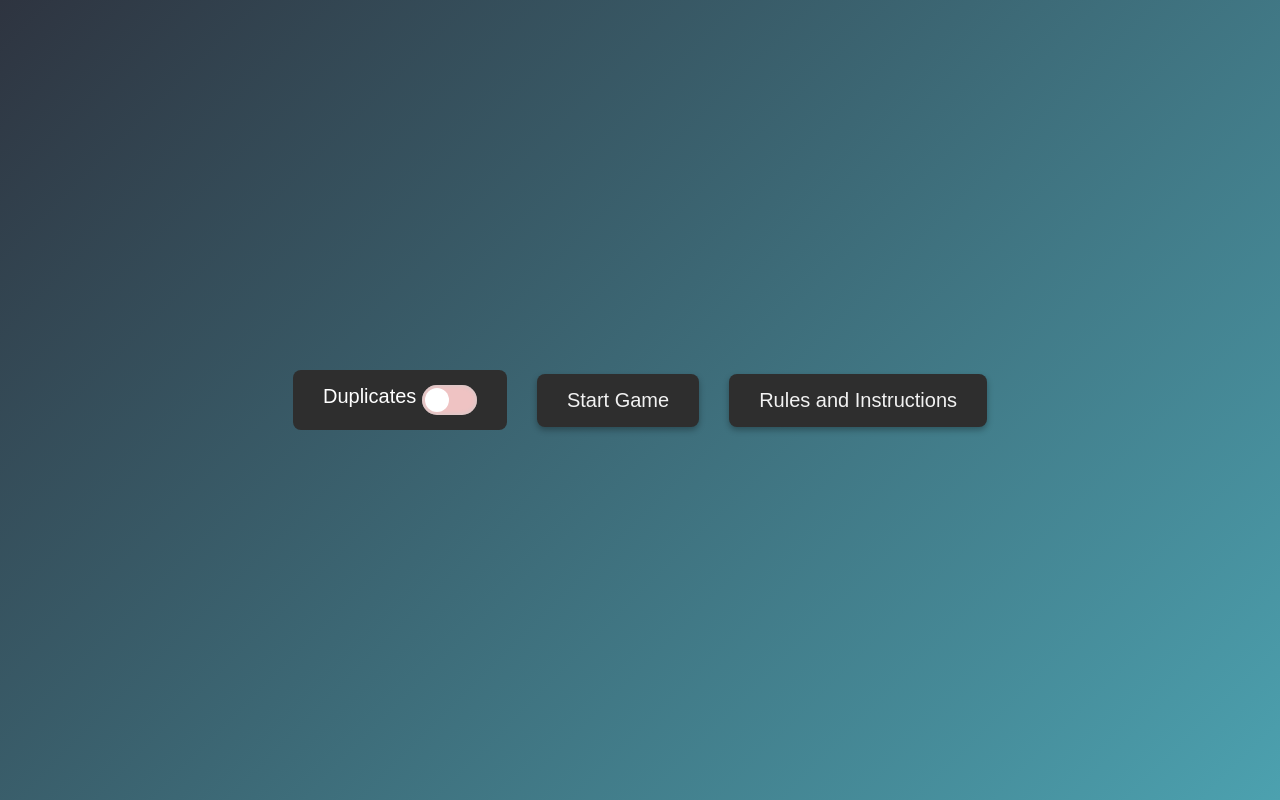
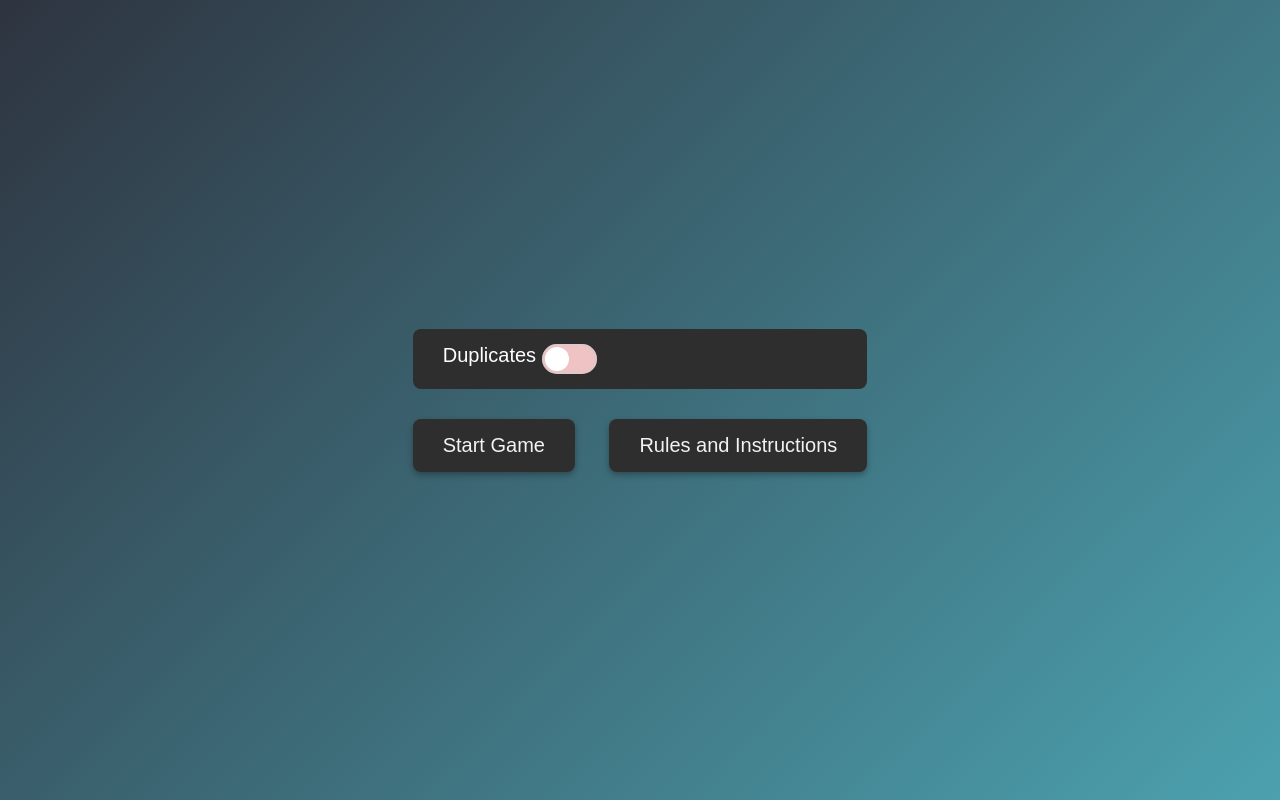
Before and after one commit to merndeveloper786/mastermindgame, a plain HTML site: page mm-game/index.html in a window 1280 px wide. Drawn offline with nearby package versions, Linux system fonts and the light colour scheme.

Commit message:
implement

```diff
--- a/mm-game/index.html
+++ b/mm-game/index.html
@@ -13,8 +13,9 @@
   </head>
   <body>
     <!-- MAIN MENU -->
-    <div class="toggle-container">
-        <span class="btn ">Duplicates</span>
+    <div class="main-menu">
+      <div class="toggle-container">
+        <span class="btn">Duplicates</span>
         <label class="switch">
           <input type="checkbox" id="duplicateToggle" />
           <span class="slider round"></span>
```
